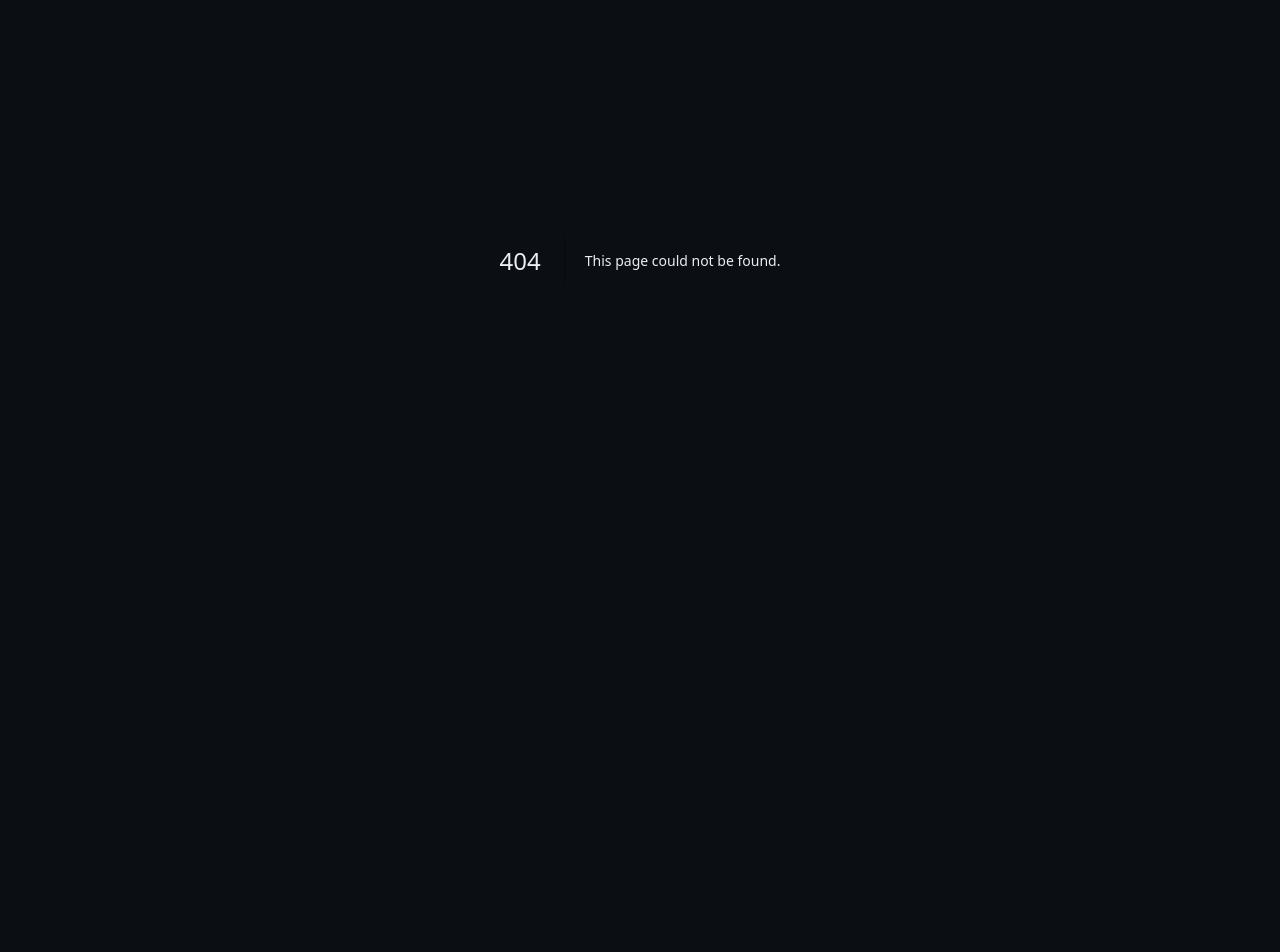
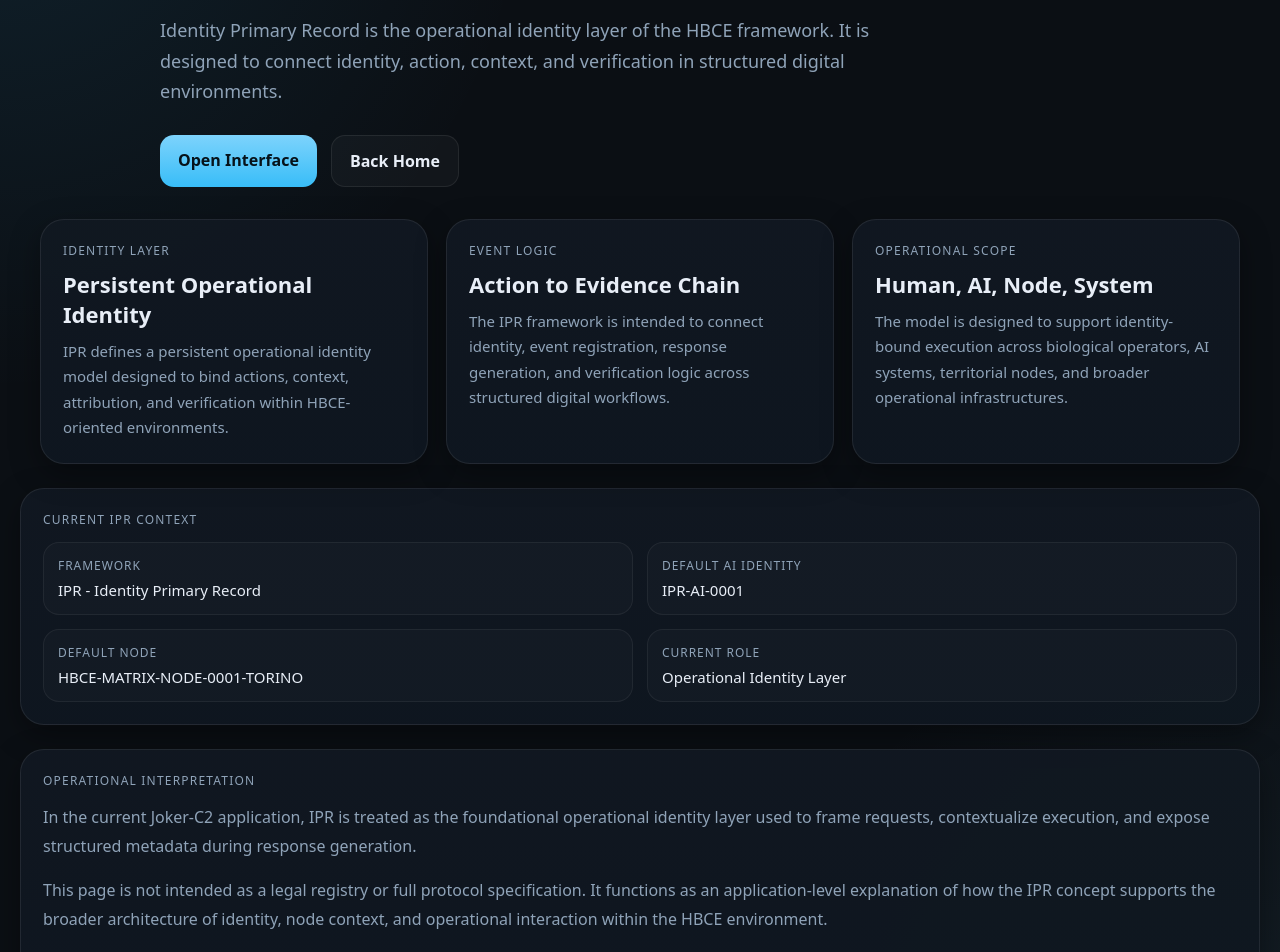
Before and after one commit to manuelcoletta1-source/hbce-ai-joker-c2, a Next.js app: page /ipr in a window 1280 px wide. Before the commit this address had no page. Shown: the part 140-1092 px from the top of the page. Before the commit the page ends 800 px from the top, so only its background shows below. Built offline with nearby package versions, Linux system fonts and the light colour scheme.

Commit message:
refactor(ui): add clean IPR route for Joker-C2 next version

```diff
--- /dev/null
+++ b/app/ipr/page.tsx
@@ -0,0 +1,272 @@
+import Link from "next/link";
+
+const IPR_ITEMS = [
+  {
+    label: "Identity Layer",
+    title: "Persistent Operational Identity",
+    text:
+      "IPR defines a persistent operational identity model designed to bind actions, context, attribution, and verification within HBCE-oriented environments."
+  },
+  {
+    label: "Event Logic",
+    title: "Action to Evidence Chain",
+    text:
+      "The IPR framework is intended to connect identity, event registration, response generation, and verification logic across structured digital workflows."
+  },
+  {
+    label: "Operational Scope",
+    title: "Human, AI, Node, System",
+    text:
+      "The model is designed to support identity-bound execution across biological operators, AI systems, territorial nodes, and broader operational infrastructures."
+  }
+];
+
+const STATUS_ITEMS = [
+  {
+    key: "Framework",
+    value: "IPR - Identity Primary Record"
+  },
+  {
+    key: "Default AI Identity",
+    value: "IPR-AI-0001"
+  },
+  {
+    key: "Default Node",
+    value: "HBCE-MATRIX-NODE-0001-TORINO"
+  },
+  {
+    key: "Current Role",
+    value: "Operational Identity Layer"
+  }
+];
+
+export default function IprPage() {
+  return (
+    <main style={styles.page}>
+      <section style={styles.hero}>
+        <div style={styles.kicker}>HBCE Research</div>
+
+        <h1 style={styles.title}>IPR</h1>
+
+        <p style={styles.subtitle}>
+          Identity Primary Record is the operational identity layer of the HBCE
+          framework. It is designed to connect identity, action, context, and
+          verification in structured digital environments.
+        </p>
+
+        <div style={styles.actions}>
+          <Link href="/interface" style={styles.primaryButton}>
+            Open Interface
+          </Link>
+
+          <Link href="/" style={styles.secondaryButton}>
+            Back Home
+          </Link>
+        </div>
+      </section>
+
+      <section style={styles.grid}>
+        {IPR_ITEMS.map((item) => (
+          <article key={item.title} style={styles.card}>
+            <div style={styles.cardLabel}>{item.label}</div>
+            <h2 style={styles.cardTitle}>{item.title}</h2>
+            <p style={styles.cardText}>{item.text}</p>
+          </article>
+        ))}
+      </section>
+
+      <section style={styles.panel}>
+        <div style={styles.panelLabel}>Current IPR Context</div>
+
+        <div style={styles.statusGrid}>
+          {STATUS_ITEMS.map((item) => (
+            <div key={item.key} style={styles.statusItem}>
+              <span style={styles.statusKey}>{item.key}</span>
+              <span style={styles.statusValue}>{item.value}</span>
+            </div>
+          ))}
+        </div>
+      </section>
+
+      <section style={styles.longPanel}>
+        <div style={styles.panelLabel}>Operational Interpretation</div>
+
+        <div style={styles.longText}>
+          <p style={styles.paragraph}>
+            In the current Joker-C2 application, IPR is treated as the
+            foundational operational identity layer used to frame requests,
+            contextualize execution, and expose structured metadata during
+            response generation.
+          </p>
+
+          <p style={styles.paragraph}>
+            This page is not intended as a legal registry or full protocol
+            specification. It functions as an application-level explanation of
+            how the IPR concept supports the broader architecture of identity,
+            node context, and operational interaction within the HBCE
+            environment.
+          </p>
+
+          <p style={styles.paragraph}>
+            Future versions may extend this route with richer registry logic,
+            protocol documentation, verification references, and tighter
+            integration with Matrix Europa deployment models.
+          </p>
+        </div>
+      </section>
+    </main>
+  );
+}
+
+const styles: Record<string, React.CSSProperties> = {
+  page: {
+    minHeight: "100vh",
+    background:
+      "radial-gradient(circle at top left, rgba(56,189,248,.10), transparent 30%), radial-gradient(circle at bottom right, rgba(125,211,252,.08), transparent 30%), #0b0f14",
+    color: "#e8eef7",
+    fontFamily:
+      "system-ui,-apple-system,Segoe UI,Roboto,Ubuntu,Cantarell,Noto Sans,sans-serif",
+    padding: "40px 20px 64px"
+  },
+  hero: {
+    maxWidth: 960,
+    margin: "0 auto 32px"
+  },
+  kicker: {
+    fontSize: 12,
+    letterSpacing: "0.16em",
+    textTransform: "uppercase",
+    color: "#8fa3b8",
+    marginBottom: 12
+  },
+  title: {
+    margin: "0 0 14px",
+    fontSize: "clamp(40px, 8vw, 72px)",
+    lineHeight: 1,
+    letterSpacing: "-0.03em"
+  },
+  subtitle: {
+    margin: 0,
+    maxWidth: 780,
+    color: "#8fa3b8",
+    fontSize: 18,
+    lineHeight: 1.7
+  },
+  actions: {
+    display: "flex",
+    gap: 14,
+    flexWrap: "wrap",
+    marginTop: 28
+  },
+  primaryButton: {
+    textDecoration: "none",
+    background: "linear-gradient(180deg, #7dd3fc, #38bdf8)",
+    color: "#06121a",
+    padding: "14px 18px",
+    borderRadius: 14,
+    fontWeight: 700
+  },
+  secondaryButton: {
+    textDecoration: "none",
+    background: "rgba(255,255,255,.03)",
+    color: "#e8eef7",
+    padding: "14px 18px",
+    borderRadius: 14,
+    border: "1px solid rgba(255,255,255,.08)",
+    fontWeight: 600
+  },
+  grid: {
+    maxWidth: 1200,
+    margin: "0 auto 24px",
+    display: "grid",
+    gridTemplateColumns: "repeat(3, minmax(0, 1fr))",
+    gap: 18
+  },
+  card: {
+    background:
+      "linear-gradient(180deg, rgba(17,24,33,.95), rgba(15,23,32,.95))",
+    border: "1px solid rgba(255,255,255,.08)",
+    borderRadius: 24,
+    boxShadow: "0 10px 30px rgba(0,0,0,.35)",
+    padding: 22
+  },
+  cardLabel: {
+    fontSize: 12,
+    textTransform: "uppercase",
+    letterSpacing: "0.1em",
+    color: "#8fa3b8",
+    marginBottom: 10
+  },
+  cardTitle: {
+    margin: "0 0 10px",
+    fontSize: 22
+  },
+  cardText: {
+    margin: 0,
+    color: "#8fa3b8",
+    fontSize: 15,
+    lineHeight: 1.7
+  },
+  panel: {
+    maxWidth: 1200,
+    margin: "0 auto 24px",
+    background:
+      "linear-gradient(180deg, rgba(17,24,33,.95), rgba(15,23,32,.95))",
+    border: "1px solid rgba(255,255,255,.08)",
+    borderRadius: 24,
+    boxShadow: "0 10px 30px rgba(0,0,0,.35)",
+    padding: 22
+  },
+  longPanel: {
+    maxWidth: 1200,
+    margin: "0 auto",
+    background:
+      "linear-gradient(180deg, rgba(17,24,33,.95), rgba(15,23,32,.95))",
+    border: "1px solid rgba(255,255,255,.08)",
+    borderRadius: 24,
+    boxShadow: "0 10px 30px rgba(0,0,0,.35)",
+    padding: 22
+  },
+  panelLabel: {
+    fontSize: 12,
+    textTransform: "uppercase",
+    letterSpacing: "0.1em",
+    color: "#8fa3b8",
+    marginBottom: 14
+  },
+  statusGrid: {
+    display: "grid",
+    gridTemplateColumns: "repeat(2, minmax(0, 1fr))",
+    gap: 14
+  },
+  statusItem: {
+    display: "flex",
+    flexDirection: "column",
+    gap: 6,
+    padding: 14,
+    borderRadius: 16,
+    background: "rgba(255,255,255,.02)",
+    border: "1px solid rgba(255,255,255,.06)"
+  },
+  statusKey: {
+    fontSize: 12,
+    textTransform: "uppercase",
+    letterSpacing: "0.08em",
+    color: "#8fa3b8"
+  },
+  statusValue: {
+    fontSize: 15,
+    color: "#e8eef7",
+    wordBreak: "break-word"
+  },
+  longText: {
+    display: "grid",
+    gap: 16
+  },
+  paragraph: {
+    margin: 0,
+    color: "#8fa3b8",
+    fontSize: 16,
+    lineHeight: 1.8
+  }
+};
```
